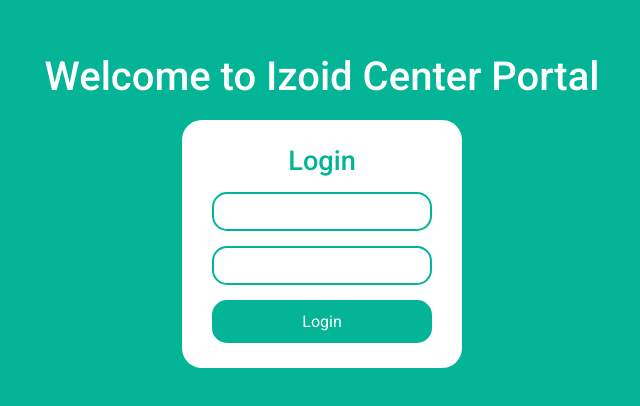
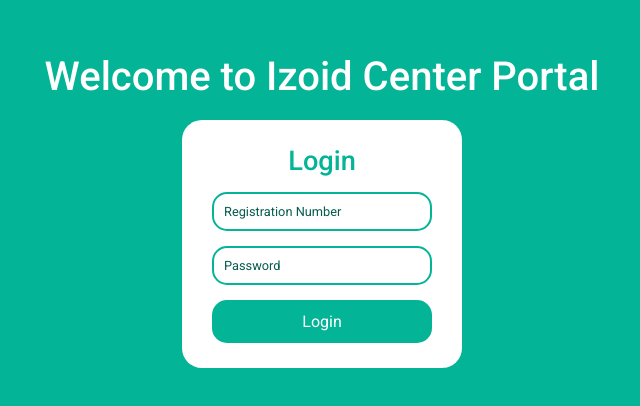
Before and after one commit to wahsandaruwan/izoid_mern_v1, a React (Create React App) app in the folder frontend/: page / in a window 1280 px wide. Shown: the part 110-516 px from the top of the page, without its empty margins (318-958 px from the left). Built offline with nearby package versions, Linux system fonts and the light colour scheme.

Commit message:
Created input box and submit button comps in frontend

```diff
--- a/frontend/src/App.js
+++ b/frontend/src/App.js
@@ -3,7 +3,7 @@ import Home from "./Components/Pages/Home";
 const App = () => {
   return (
     <>
-      <Home/>
+      <Home />
     </>
   );
 }
--- /dev/null
+++ b/frontend/src/Components/Elements/InputBox.js
@@ -0,0 +1,9 @@
+const InputBox = ({ type, placeText, defaultValue, inputState }) => {
+    return (
+        <>
+            <input className="inp-box" type={type} placeholder={placeText} value={defaultValue} onChange={(e) => inputState(e.target.value)} />
+        </>
+    )
+}
+
+export default InputBox
--- /dev/null
+++ b/frontend/src/Components/Elements/SubmitBtn.js
@@ -0,0 +1,9 @@
+const SubmitBtn = ({ text, clickFunc }) => {
+    return (
+        <>
+            <a className="su-btn" onClick={(e) => clickFunc(e)}>{text}</a>
+        </>
+    )
+}
+
+export default SubmitBtn
--- a/frontend/src/Components/Pages/Home.js
+++ b/frontend/src/Components/Pages/Home.js
@@ -1,3 +1,6 @@
+import InputBox from "../Elements/InputBox"
+import SubmitBtn from "../Elements/SubmitBtn"
+
 const Home = () => {
     return (
         <>
@@ -7,9 +10,9 @@ const Home = () => {
                     <div className="lg-frm">
                         <h2>Login</h2>
                         <form action="">
-                            <input className="inp-box" type="text" />
-                            <input className="inp-box" type="text" />
-                            <a href="" className="su-btn">Login</a>
+                            <InputBox placeText="Registration Number" type="text" />
+                            <InputBox placeText="Password" type="password" />
+                            <SubmitBtn text="Login" />
                         </form>
                     </div>
                 </div>
--- a/frontend/src/index.css
+++ b/frontend/src/index.css
@@ -19,6 +19,7 @@ a {
   text-decoration: none;
   color: #fff;
   font-size: 1rem;
+  cursor: pointer;
   transition: all 0.3s ease-in;
 }
 
@@ -39,6 +40,11 @@ a {
   border-radius: 15px;
   border: 2px #03b496 solid;
   outline: none;
+}
+
+.inp-box::placeholder {
+  font-size: 0.8rem;
+  color: #065c4d;
 }
 
 /* -----Submit button----- */
```
